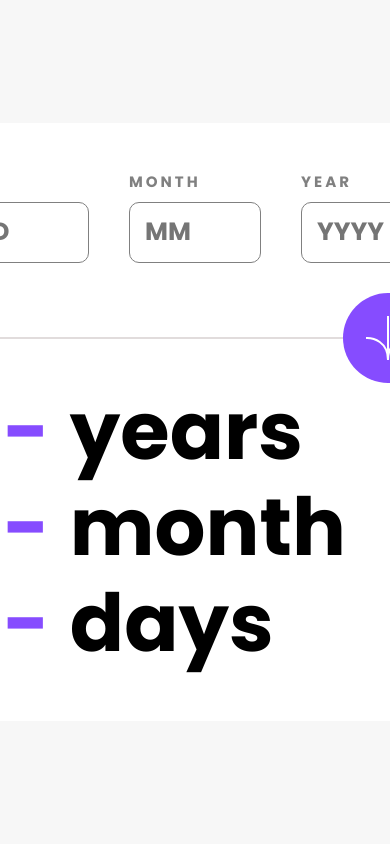
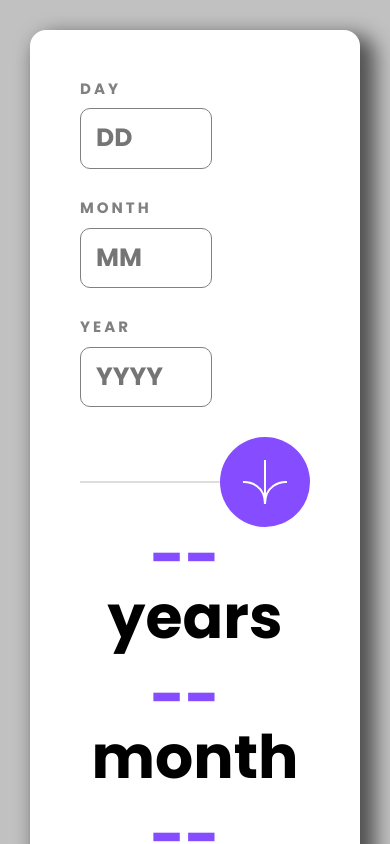
Before and after one commit to YanochkaLz/age-calculator, a React (Create React App) app: page / in a window 390 px wide. Shown: the top 844 px of the page. Built offline with nearby package versions, Linux system fonts and the light colour scheme.

Commit message:
Fixing layout

```diff
--- a/src/components/CustomOutput.js
+++ b/src/components/CustomOutput.js
@@ -3,7 +3,7 @@ import React from 'react'
 const CustomOutput = ({value = '--', prop = 'years'}) => {
   return (
     <div className='custom-output'>
-      <span>{value}</span>
+      <div>{value}</div>
       {prop}
     </div>
   )
--- a/src/components/InputFields.js
+++ b/src/components/InputFields.js
@@ -31,7 +31,7 @@ const InputFields = ({setGlobalData}) => {
   }
 
   return (
-    <div >
+    <div style={{position: 'relative'}}>
       <div className='input-fields'>
         <CustomInput setError={setError} setData={setData} placeholder='DD' label='DAY' />
         <CustomInput setError={setError} setData={setData} placeholder='MM' label='MONTH' />
--- a/src/styles/App.css
+++ b/src/styles/App.css
@@ -13,9 +13,8 @@
 .container {
     font-family: Poppins-Bold;
     width: 100vw;
-    height: 100vh;
-    background-color: #f2f2f299;
-    overflow: hidden;
+    min-height: 100vh;
+    background-color: #6f6e6e6d;
     display: flex;
     align-items: center;
     justify-content: center;
@@ -24,7 +23,9 @@
 .block {
     background-color: white;
     padding: 50px;
+    margin: 30px;
     border-radius: 1rem 1rem 5rem 1rem;
+    box-shadow: 10px 10px 20px 5px rgba(0, 0, 0, 0.588);
 }
 
 .input-block {
@@ -33,7 +34,8 @@
 
 .input-fields {
     display: flex;
-    gap: 40px;
+    flex-wrap: wrap;
+    gap: 30px 40px;
 }
 
 .input-block label {
@@ -62,16 +64,16 @@
     position: absolute;
 }
 
-.input-block.mistakes input{
+.input-block.mistakes input {
     border-color: transparent;
     outline: 1px solid rgb(188, 83, 57);
 }
 
-.input-block.mistakes input:focus{
+.input-block.mistakes input:focus {
     outline: 2px solid rgb(188, 83, 57);
 }
 
-.input-block.mistakes label{
+.input-block.mistakes label {
     color: rgb(188, 83, 57);
 }
 
@@ -97,18 +99,18 @@
     align-items: center;
     justify-content: center;
     cursor: pointer;
-    transition: background-color .2s ease ;
+    transition: background-color .2s ease;
 }
 
 .submit-btn img {
-    transition: transform.2s ease ;
+    transition: transform.2s ease;
 }
 
 .submit-btn:hover {
     background-color: #854cffa8;
 }
 
-.submit-btn:hover img{
+.submit-btn:hover img {
     transform: translateY(10px);
 }
 
@@ -126,7 +128,19 @@
     line-height: 120%;
 }
 
-.custom-output span {
+.custom-output div {
     color: #864CFF;
     margin-right: 20px;
+    display: inline;
 }
+
+@media (max-width: 550px) {
+    .custom-output {
+        font-size: 60px;
+        display: flex;
+        flex-direction: column;
+        align-items: center;
+        line-height: 100%;
+        margin-bottom: 20px;
+    }
+}
```
